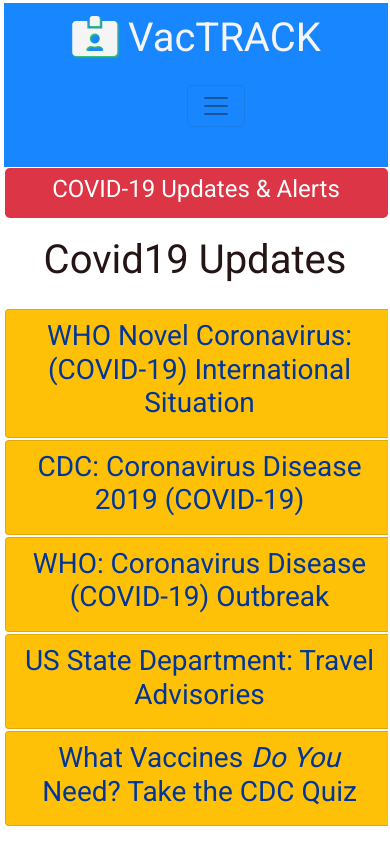
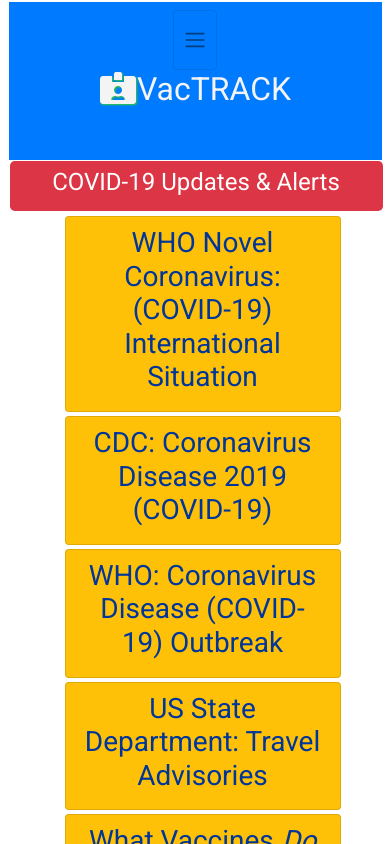
Before and after one commit to doctoron/vactrac, a React (Create React App) app in the folder client/: page /oeas in a window 390 px wide. Shown: the top 844 px of the page. Built offline with nearby package versions, Linux system fonts and the light colour scheme; no server answers; the HTML template or start-up script is replaced by a standard one.

Commit message:
front-end and media queries

```diff
--- a/client/src/App.css
+++ b/client/src/App.css
@@ -45,13 +45,23 @@
   width: 100%;
 }
 
+.text-info {
+  width: 100vw;
+  text-align: center;
+}
+
 /* Utilities */
 
 .container {
   max-width: 100vw;
-  margin: 0.1 0 0 0px;
-  overflow: hidden;
-  padding: 0 0px;
+  margin: 1 0.5 1rem 0.5;
+  padding: 0 5px;
+  overflow: visible;
+}
+
+.vaccine-item {
+  max-width: inherit;
+  padding: 1px 5px;
 }
 
 .iframe-container {
@@ -157,15 +167,26 @@
 .card {
   padding: 0rem;
   border: #8d8fff 1rem 1.5rem 2.5rem 1px;
-  margin: 0.0rem 0rem 0rem 0rem;
+  margin: 0.25rem 1rem 0 0rem;
+  width: 100%;
+}
+
+.video-title {
   width: 100vw;
+  text-align: center;
 }
 
 /* Early Alerts */
 
 .card>.Button>.a {
   text-decoration: none;
+  width: 100vw;
   color: #241414;
+}
+
+.early-alerts {
+  width: 100vw;
+  align-items: center;
 }
 
 /* Liblt */
@@ -446,26 +467,46 @@
 
 /* Navbar */
 
-.navbar {
+.navbar .navbar .container, .navbar .container-fluid, .navbar .contaer-lg, .navbar .container-md, .navbar .container-sm, .navbar .container-xl {
   display: flex;
+  width: 100%;
+  flex-wrap: nowrap;
+  align-items: left;
   justify-content: space-between;
-  align-items: center;
-  padding: 0.7rem 1.0rem;
+  position: relative;
+  padding: 1 0.5 1 0.5rem;
   z-index: 1;
-  width: 100%;
-  /* border-bottom: solid 1px var(--primary-color); */
   opacity: 0.9;
   text-decoration: none;
+  /* border-bottom: solid 1px var(--primary-color); */
 }
 
 .navbar ul {
-  display: flex;
+  width: 100%;
+  padding: 0 0 0 0.5rem;
+  align-items: right;
+  position: relative;
+  display: inline-flex;
 }
 
 .navbar a {
   color: var(--light-color);
-  padding: 0.45rem;
-  margin: 0 0.25rem;
+  width: 100%;
+  padding: 0.5 0 0 0.5rem;
+  margin: 0 0.5rem;
+}
+
+.navbar-toggler {
+  float: none;
+  margin-right: 0.5rem;
+  margin-left: 1rem;
+  padding: 1rem .5rem;
+  font-size: 1rem;
+  line-height: 1rem;
+  background-color: #0000;
+  display: inline-block;
+  /* border: 1px solid #0000; */
+  /* border-radius: .25rem; */
 }
 
 .navbar a:hover {
@@ -474,7 +515,7 @@
 }
 
 .navbar .welcome span {
-  margin-right: 1.5rem;
+  margin-right: 0.5rem;
 }
 
 /* Footer */
@@ -515,6 +556,10 @@
   .grid-2, .grid-3, .grid-4 {
     grid-template-columns: 1fr;
   }
+  /* Vaccine Items */
+  .vaccine-item {
+    width: 100%
+  }
   /* Text Styles */
   .x-large {
     font-size: 3rem;
--- a/client/src/components/cards/Cards.js
+++ b/client/src/components/cards/Cards.js
@@ -15,9 +15,6 @@
         <h3 className="text-info">{videoTitle}</h3>
         <Video />
       </Card>
-
-      {/* <Button color="danger" size="lg" block href="https://experience.arcgis.com/experience/685d0ace521648f8a5beeeee1b9125cd" target="_blank" rel="noopener noreferrer"><h4>COVID-19 Updates & Alerts</h4></Button> */}
-
     </Container>
   );
 };
--- a/client/src/components/layout/Navbar.js
+++ b/client/src/components/layout/Navbar.js
@@ -21,9 +21,10 @@
   const vaccineContext = useContext(VaccineContext);
   const { clearVaccines } = vaccineContext;
 
-  const toggle = () => setIsOpen(!isOpen);
 
-  const [isOpen, setIsOpen] = useState(false);
+  const [collapsed, setCollapsed] = useState(true);
+
+  const toggle = () => setCollapsed(!collapsed);
 
   useEffect(() => {
     loadUser();
@@ -38,32 +39,32 @@
   const authLinks = (
     <Container className="authorized">
       <Navbar color="primary" light expand="md">
-        <NavbarToggler onClick={toggle} />
-        <NavbarBrand Link to="/" style={{ textDecoration: 'none' }}
-        >
-          <h4 className="greeting">Greetings {user && user.name}</h4>
-        </NavbarBrand>
-        <Collapse isOpen={isOpen} navbar>
+        <Collapse isOpen={!collapsed} navbar>
           <Nav className="navbar" navbar>
+            <NavbarBrand link="/" style={{ textDecoration: 'none' }} >
+              <div>
+                <h5 className="greeting">Greetings {user && user.name}</h5>
+              </div>
+            </NavbarBrand>
             <NavItem>
-              <Button size="lg" block>
+              <Button text="fff" size="md" block>
                 <Link to="/oeas">Resources</Link>
               </Button>
             </NavItem>
             <NavItem>
-              <Button size="lg" block>
+              <Button size="md" block>
                 <Link to="/vaccines">Vaccinations</Link>
               </Button>
             </NavItem>
             <NavItem>
-              <Button size="lg" block>
+              <Button size="md" block>
                 <Link to="/blog">Blog</Link>
               </Button>
             </NavItem>
             <NavItem>
               <a onClick={onLogout} href="#!">
                 <i className="fas fa-sign-out-alt" />{''}
-                <span className="hide-lg">Logout</span>
+                <span className="hide-md">Logout</span>
               </a>
             </NavItem>
           </Nav>
@@ -75,21 +76,20 @@
   const guestLinks = (
     <Container className="guests">
       <Navbar color="primary" light expand="md">
-        <NavbarToggler onClick={toggle} />
-        <Collapse isOpen={isOpen} navbar>
+        <Collapse isOpen={!collapsed} navbar>
           <Nav className="navbar" navbar>
             <NavItem>
-              <Button text="fff" size="lg" block>
+              <Button text="fff" size="md" block>
                 <Link to="/oeas">Resources</Link>
               </Button>
             </NavItem>
             <NavItem>
-              <Button size="lg" block>
+              <Button size="md" block>
                 <Link to="/register" >Register</Link>
               </Button>
             </NavItem>
             <NavItem>
-              <Button size="lg" block>
+              <Button size="md" block>
                 <Link to="/login">Login</Link>
               </Button>
             </NavItem>
@@ -101,16 +101,16 @@
 
   return (
     <Container>
-      <div className="navbar bg-primary">
-        <h1>
-          <Link to='/'
-            style={{ textDecoration: 'none' }}
-          >
-            <i className='logo fas fa-id-card-alt' /> VacTRACK
-          </Link>
-        </h1>
+      <Navbar color="primary" light expand="md">
+        <NavbarToggler onClick={toggle} />
+        <Link to='/'
+          style={{ textDecoration: 'none' }} >
+          <h2><i className='logo fas fa-id-card-alt' />VacTRACK</h2>
+        </Link>
         <ul> {isAuthenticated ? authLinks : guestLinks} </ul>
-      </div>
+
+      </Navbar>
+
       <div>
         <Button color="danger" size="lg" block href="https://www.cdc.gov/coronavirus/2019-ncov/index.html" target="_blank" rel="noopener noreferrer"><h4>COVID-19 Updates & Alerts</h4></Button>
       </div>
--- a/client/src/components/pages/EarlyAlert.js
+++ b/client/src/components/pages/EarlyAlert.js
@@ -1,72 +1,80 @@
-import React, { Fragment } from 'react';
-import { Card, Nav, NavItem, NavLink } from 'reactstrap';
+import React from 'react';
+import { Card, Nav, NavItem, NavLink, Container } from 'reactstrap';
 
 const EarlyAlert = () => {
   return (
-    <Fragment>
-      <h1 className="text-center py-3">Covid19 Updates</h1>
+    <Container className="early-alerts">
+      {/* <h1 className="text-center py-3">Covid19 Updates</h1> */}
       {/* <ul className="card resource"> */}
-
       <Nav>
+        <ul className="px-5">
+          <li>
             <NavItem>
               <Card color="warning" size="lg">
                 <NavLink href=
                   "https://experience.arcgis.com/experience/685d0ace521648f8a5beeeee1b9125cd" target="_blank"
-              rel="noopener noreferrer"
-            >
+                  rel="noopener noreferrer">
                   <h3>WHO Novel Coronavirus: (COVID-19) International Situation</h3>
                 </NavLink>
               </Card>
             </NavItem>
+          </li>
 
+          <li>
             <NavItem>
               <Card color="warning" size="lg" >
                 <NavLink href=
                   "https://www.cdc.gov/coronavirus/2019-ncov/index.html"
                   target="_blank"
-              rel="noopener noreferrer"
-            >
+                  rel="noopener noreferrer">
                   <h3>CDC: Coronavirus Disease 2019 (COVID-19)</h3>
                 </NavLink>
               </Card>
             </NavItem>
+          </li>
+
+          <li>
             <NavItem>
               <Card color="warning" size="lg" >
                 <NavLink href=
                   "https://www.who.int/"
                   target="_blank"
-              rel="noopener noreferrer"
-            >
+                  rel="noopener noreferrer">
                   <h3>WHO: Coronavirus Disease (COVID-19) Outbreak</h3>
                 </NavLink>
               </Card>
             </NavItem>
+          </li>
+
+          <li>
             <NavItem>
               <Card color="warning" size="lg" >
                 <NavLink href=
                   "https://travel.state.gov/content/travel/en/traveladvisories/traveladvisories/china-travel-advisory.html"
                   target="_blank"
-              rel="noopener noreferrer"
-            >
+                  rel="noopener noreferrer">
                   <h3>US State Department: Travel Advisories</h3>
                 </NavLink>
               </Card>
             </NavItem>
+          </li>
 
+          <li>
             <NavItem>
               <Card color="warning" size="lg" >
                 <NavLink href=
                   "http://apps.who.int/worldimmunizationweek/"
                   target="_blank"
-              rel="noopener noreferrer"
-            >
+                  rel="noopener noreferrer">
                   <h3>What Vaccines <em> Do You</em> Need? Take the CDC Quiz</h3>
                 </NavLink>
               </Card>
             </NavItem>
-        <br />
+          </li>
+        </ul>
       </Nav>
-    </Fragment>
+
+    </Container>
   )
 }
 
--- a/client/src/components/roundabout/Roundabout.js
+++ b/client/src/components/roundabout/Roundabout.js
@@ -82,8 +82,8 @@
                 width: 100%;
                 background: black;
                 opacity: 0.9;
-                margin: 2rem 5rem
-                padding: 3rem 2rem 3rem 2rem;
+                margin: 1rem 4rem
+                padding: 2rem 2rem 2rem 2rem;
               }
               .carousel-caption h3 {
                 color: #20c997;
--- a/client/src/components/vaccinations/VacItem.js
+++ b/client/src/components/vaccinations/VacItem.js
@@ -24,7 +24,7 @@
     <Container>
       <Row>
         <Col xs="auto">
-          < div className='card bg-light' >
+          < Container className="vaccine-item card bg-light" >
             <h3 className="text-primary text-left">
               {vaccineName}{' '}
               <span
@@ -51,7 +51,7 @@
               <button className="btn btn-dark btn-sm" onClick={() => setCurrent(vaccine)}>Edit</button>
               <button className="btn btn-danger btn-sm" onClick={onDelete}>Delete</button>
             </p>
-          </div >
+          </Container >
         </Col>
       </Row>
     </Container>
```
Also changed, not shown: 2 other files (tests, documents, lock files or other folders). Lines whose indentation alone changed are shown as unchanged.
